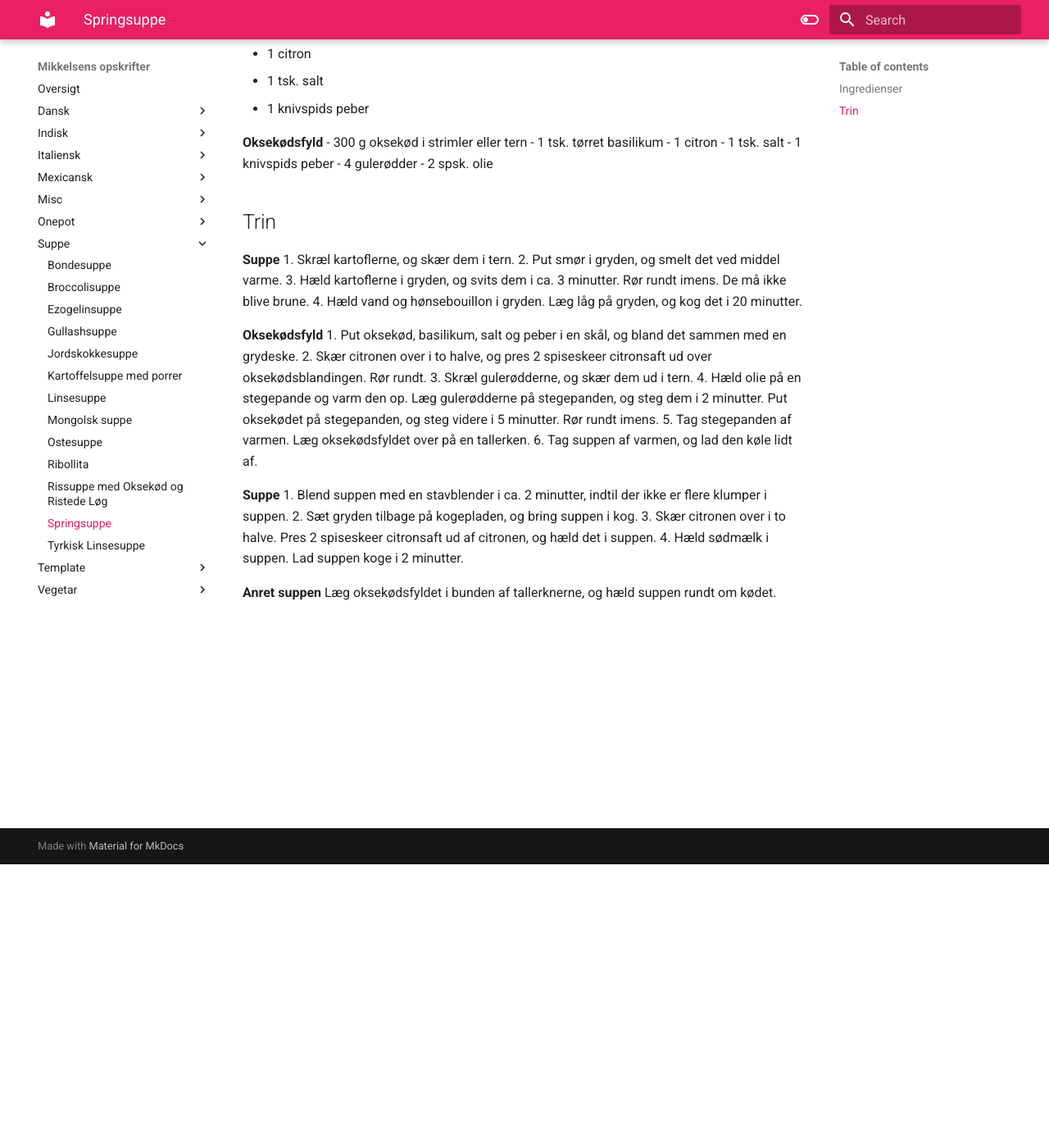
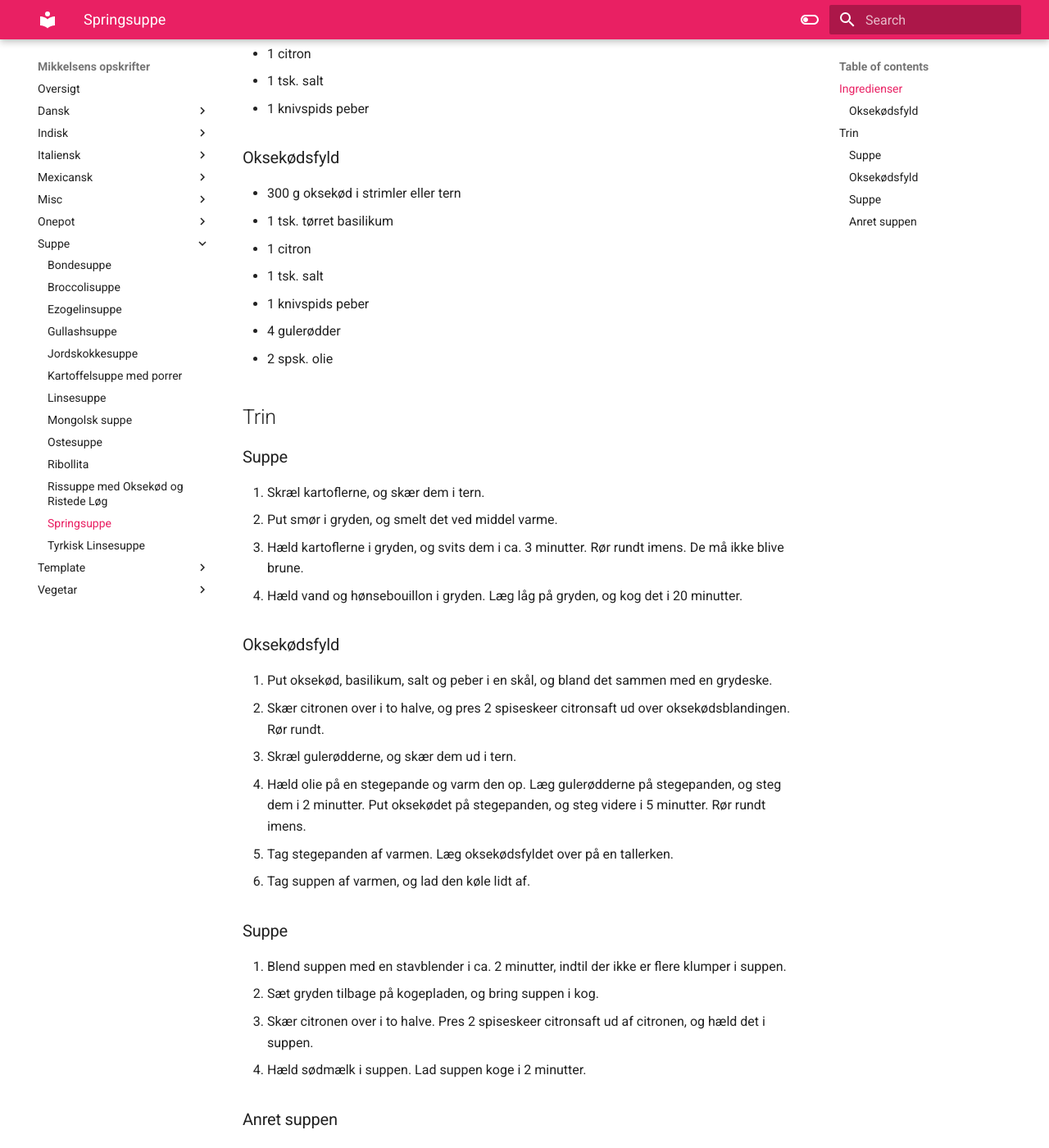
Before and after one commit to madsyde/Opskrifter, an MkDocs documentation site: the page built from docs/Suppe/Springsuppe.md, in a window 1280 px wide and 1400 px high, scrolled down 346 px. Shown: the whole window at 82% size. Built offline with MkDocs 1.6.1 and Material for MkDocs 9.7.7, drawn with Linux system fonts in a browser that asks for light colours.

Commit message:
Update Springsuppe.md

```diff
--- a/docs/Suppe/Springsuppe.md
+++ b/docs/Suppe/Springsuppe.md
@@ -10,7 +10,7 @@
 - 1 tsk. salt
 - 1 knivspids peber
 
-**Oksekødsfyld**
+### Oksekødsfyld
 - 300 g oksekød i strimler eller tern
 - 1 tsk. tørret basilikum
 - 1 citron
@@ -20,13 +20,13 @@
 - 2 spsk. olie
 
 ## Trin
-**Suppe**
+### Suppe
 1. Skræl kartoflerne, og skær dem i tern.
 2. Put smør i gryden, og smelt det ved middel varme.
 3. Hæld kartoflerne i gryden, og svits dem i ca. 3 minutter. Rør rundt imens. De må ikke blive brune.
 4. Hæld vand og hønsebouillon i gryden. Læg låg på gryden, og kog det i 20 minutter.
 
-**Oksekødsfyld**
+### Oksekødsfyld
 1. Put oksekød, basilikum, salt og peber i en skål, og bland det sammen med en grydeske.
 2. Skær citronen over i to halve, og pres 2 spiseskeer citronsaft ud over oksekødsblandingen. Rør rundt.
 3. Skræl gulerødderne, og skær dem ud i tern.
@@ -34,11 +34,11 @@
 5. Tag stegepanden af varmen. Læg oksekødsfyldet over på en tallerken.
 6. Tag suppen af varmen, og lad den køle lidt af.
 
-**Suppe**
+### Suppe
 1. Blend suppen med en stavblender i ca. 2 minutter, indtil der ikke er flere klumper i suppen.
 2. Sæt gryden tilbage på kogepladen, og bring suppen i kog.
 3. Skær citronen over i to halve. Pres 2 spiseskeer citronsaft ud af citronen, og hæld det i suppen.
 4. Hæld sødmælk i suppen. Lad suppen koge i 2 minutter.
 
-**Anret suppen**
+### Anret suppen
 Læg oksekødsfyldet i bunden af tallerknerne, og hæld suppen rundt om kødet.
```
